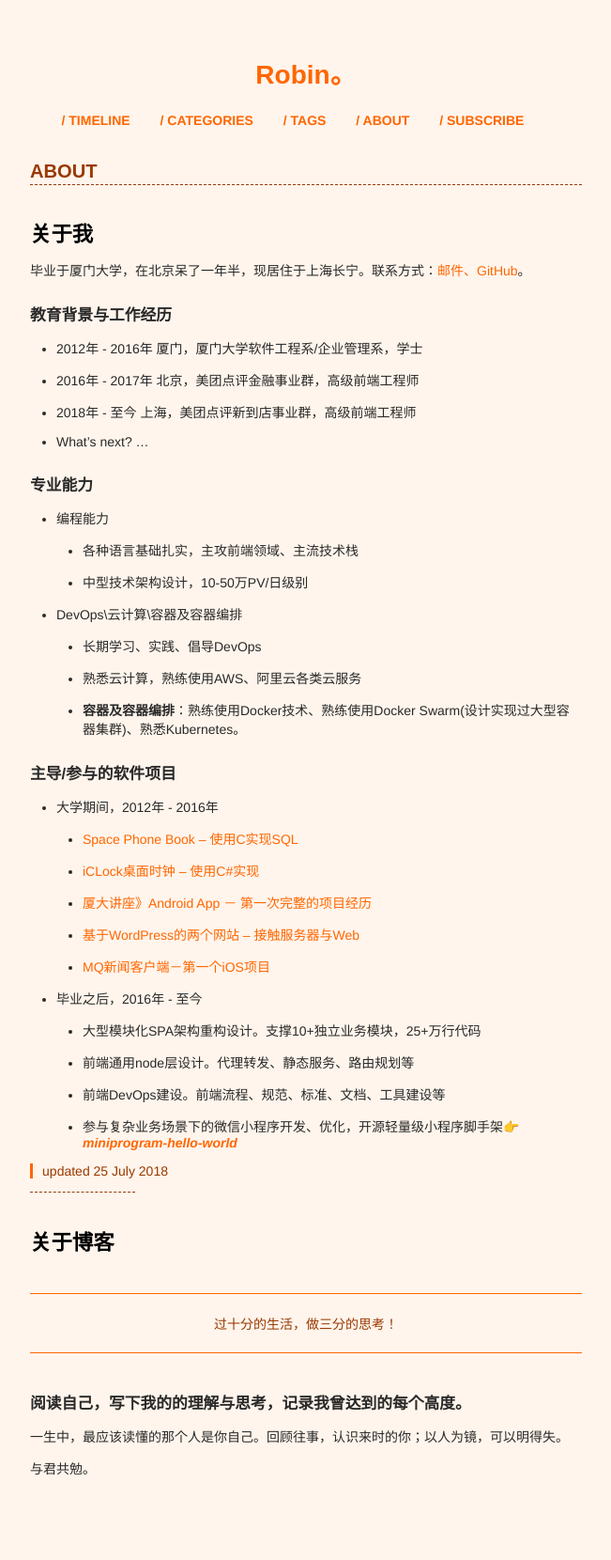
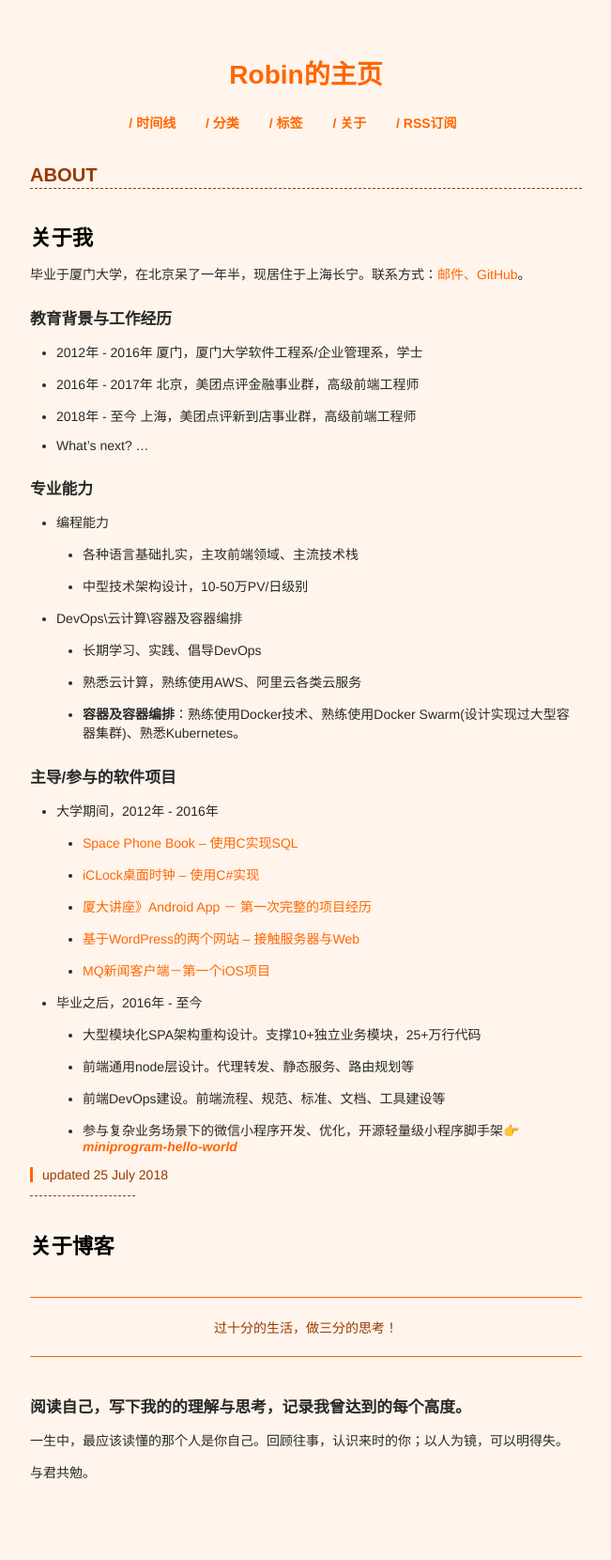
Before and after one commit to xianyuxmu/xianyuxmu.github.io, a Jekyll site: the page built from about.md, in a window 1280 px wide. Shown: the whole page at 94% size, without its empty margins (314-965 px from the left). Built offline with Jekyll 4.4.1, drawn with Linux system fonts in a browser that asks for light colours.

Commit message:
修改页面链接文字为中文

```diff
--- a/_layouts/default.html
+++ b/_layouts/default.html
@@ -397,13 +397,13 @@
     <div id="container">
       <div id="main" role="main">
         <header>
-        <a href="/"><h1 class="site-title">Robin。</h1></a>
+        <a href="/"><h1 class="site-title">Robin的主页</h1></a>
         <nav>
-        <span><a title="vitae" class="" href="{{ site.url }}/timeline/">/ timeline</a></span>
-        <span><a title="categories" class="" href="{{ site.url }}/categories/">/ categories</a></span>
-        <span><a title="tags" class="" href="{{ site.url }}/tags/">/ tags</a></span>
-        <span><a title="about" class="" href="{{ site.url }}/about/">/ about</a></span>
-        <span><a title="subscribe by RSS" class="" href="{{ site.url }}/feed/">/ subscribe</a></span>
+        <span><a title="vitae" class="" href="{{ site.url }}/timeline/">/ 时间线</a></span>
+        <span><a title="categories" class="" href="{{ site.url }}/categories/">/ 分类</a></span>
+        <span><a title="tags" class="" href="{{ site.url }}/tags/">/ 标签</a></span>
+        <span><a title="about" class="" href="{{ site.url }}/about/">/ 关于</a></span>
+        <span><a title="subscribe by RSS" class="" href="{{ site.url }}/feed/">/ RSS订阅</a></span>
         </nav>
         </header>
         <article class="content">
```
